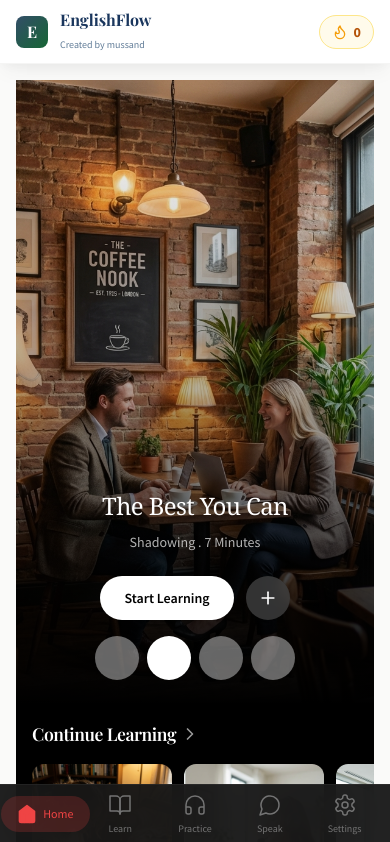
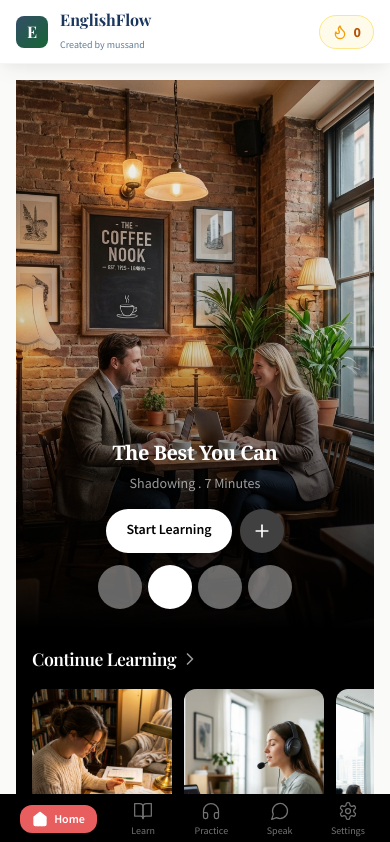
Before and after one commit to stutrailers-dev/englishflow, a React (Vite) app: page / in a window 390 px wide. Shown: the top 842 px of the page. Built offline with nearby package versions, Linux system fonts and the light colour scheme.

Commit message:
fix: Correct hero height (65vh), smaller dot indicators, white button, proper TabBar design

```diff
--- a/src/components/common/TabBar.tsx
+++ b/src/components/common/TabBar.tsx
@@ -12,80 +12,45 @@ const tabs = [
 export default function TabBar() {
   const location = useLocation()
 
-  // Learn tab aktif mi kontrolü
   const isLearnActive = ['/learn', '/vocabulary', '/tenses'].includes(location.pathname)
-
-  // Practice tab aktif mi kontrolü
   const isPracticeActive = ['/practice', '/chunks', '/shadowing'].includes(location.pathname)
 
   return (
     <nav
-      className="fixed bottom-0 left-0 right-0 z-50 md:hidden"
-      style={{
-        paddingBottom: 'env(safe-area-inset-bottom)'
-      }}
+      className="fixed bottom-0 left-0 right-0 z-50 md:hidden bg-black"
+      style={{ paddingBottom: 'env(safe-area-inset-bottom)' }}
     >
-      {/* Dark background */}
-      <div className="absolute inset-0 bg-neutral-900/95 backdrop-blur-xl border-t border-white/5" />
-
-      {/* Tab items */}
-      <div
-        className="relative flex justify-around items-center h-[60px]"
-        style={{
-          paddingLeft: 'max(8px, env(safe-area-inset-left))',
-          paddingRight: 'max(8px, env(safe-area-inset-right))'
-        }}
-      >
+      <div className="flex justify-around items-center h-[50px] px-2">
         {tabs.map((tab) => {
           const Icon = tab.icon
-
-          // Özel aktif kontrolleri
           let isActive = location.pathname === tab.path
           if (tab.path === '/learn') isActive = isLearnActive
           if (tab.path === '/practice') isActive = isPracticeActive
 
-          // Home tab için özel styling (kırmızı pill)
           const isHome = tab.path === '/'
 
           return (
             <NavLink
               key={tab.path}
               to={tab.path}
-              className="flex flex-col items-center justify-center flex-1"
+              className="flex flex-col items-center justify-center"
               style={{ touchAction: 'manipulation', WebkitTapHighlightColor: 'transparent' }}
             >
               {isActive && isHome ? (
-                // Home active - red pill with icon and label
-                <div className="flex items-center gap-1.5 px-4 py-2 bg-red-500/20 rounded-full">
-                  <Icon
-                    className="w-5 h-5 text-red-500"
-                    strokeWidth={2}
-                    fill="currentColor"
-                  />
-                  <span className="text-xs font-medium text-red-500">
-                    {tab.label}
-                  </span>
-                </div>
-              ) : isActive ? (
-                // Other tabs active - white
-                <div className="flex flex-col items-center">
-                  <Icon
-                    className="w-6 h-6 text-white"
-                    strokeWidth={2}
-                    fill="currentColor"
-                  />
-                  <span className="text-[10px] font-medium text-white mt-1">
-                    {tab.label}
-                  </span>
+                /* Home Active - Red background pill with icon + label inside */
+                <div className="flex items-center gap-1.5 px-3 py-1.5 bg-[#E85D5D] rounded-xl">
+                  <Icon className="w-4 h-4 text-white" strokeWidth={2} fill="white" />
+                  <span className="text-xs font-semibold text-white">{tab.label}</span>
                 </div>
               ) : (
-                // Inactive - gray icon only
-                <div className="flex flex-col items-center py-2">
+                /* Other tabs - icon above label */
+                <div className="flex flex-col items-center gap-0.5">
                   <Icon
-                    className="w-6 h-6 text-neutral-500"
+                    className={`w-5 h-5 ${isActive ? 'text-white' : 'text-neutral-500'}`}
                     strokeWidth={1.5}
+                    fill={isActive ? 'currentColor' : 'none'}
                   />
-                  <span className="text-[10px] font-medium text-neutral-500 mt-1">
+                  <span className={`text-[10px] ${isActive ? 'text-white' : 'text-neutral-500'}`}>
                     {tab.label}
                   </span>
                 </div>
--- a/src/components/dashboard/HeroCarousel.tsx
+++ b/src/components/dashboard/HeroCarousel.tsx
@@ -67,25 +67,16 @@ export default function HeroCarousel() {
         }
     }, [currentIndex])
 
-    // Auto-play functionality
     useEffect(() => {
         if (!isAutoPlaying) return
-
-        const interval = setInterval(() => {
-            paginate(1)
-        }, 5000)
-
+        const interval = setInterval(() => paginate(1), 5000)
         return () => clearInterval(interval)
     }, [isAutoPlaying, paginate])
 
     const handleDragEnd = (_: MouseEvent | TouchEvent | PointerEvent, { offset, velocity }: PanInfo) => {
         const swipe = swipePower(offset.x, velocity.x)
-
-        if (swipe < -swipeConfidenceThreshold) {
-            paginate(1)
-        } else if (swipe > swipeConfidenceThreshold) {
-            paginate(-1)
-        }
+        if (swipe < -swipeConfidenceThreshold) paginate(1)
+        else if (swipe > swipeConfidenceThreshold) paginate(-1)
         setIsAutoPlaying(true)
     }
 
@@ -102,11 +93,7 @@ export default function HeroCarousel() {
             x: direction > 0 ? '100%' : '-100%',
             opacity: 0.5
         }),
-        center: {
-            zIndex: 1,
-            x: 0,
-            opacity: 1
-        },
+        center: { zIndex: 1, x: 0, opacity: 1 },
         exit: (direction: number) => ({
             zIndex: 0,
             x: direction < 0 ? '100%' : '-100%',
@@ -117,11 +104,11 @@ export default function HeroCarousel() {
     return (
         <div
             className="relative w-full"
-            style={{ height: 'calc(100vh - 220px)' }}
+            style={{ height: '65vh' }}
             onMouseEnter={() => setIsAutoPlaying(false)}
             onMouseLeave={() => setIsAutoPlaying(true)}
         >
-            {/* Full screen hero image */}
+            {/* Full screen hero image - no margins */}
             <AnimatePresence initial={false} custom={direction} mode="popLayout">
                 <motion.div
                     key={currentIndex}
@@ -140,68 +127,61 @@ export default function HeroCarousel() {
                     onDragEnd={handleDragEnd}
                     className="absolute inset-0 cursor-grab active:cursor-grabbing"
                 >
-                    {/* Image */}
                     <img
                         src={currentSlide.image}
                         alt={currentSlide.title}
                         className="w-full h-full object-cover"
                         loading="eager"
                     />
-
-                    {/* Gradient Overlay - stronger at bottom */}
-                    <div className="absolute inset-0 bg-gradient-to-t from-black via-black/30 to-transparent" />
+                    <div className="absolute inset-0 bg-gradient-to-t from-black via-black/20 to-transparent" />
                 </motion.div>
             </AnimatePresence>
 
-            {/* Content - Fixed position, centered */}
-            <div className="absolute bottom-0 left-0 right-0 z-10 flex flex-col items-center pb-6 px-6">
-                {/* Title - Serif font, centered */}
+            {/* Content */}
+            <div className="absolute bottom-0 left-0 right-0 z-10 flex flex-col items-center pb-5 px-6">
                 <motion.h1
                     key={`title-${currentIndex}`}
-                    initial={{ opacity: 0, y: 20 }}
+                    initial={{ opacity: 0, y: 10 }}
                     animate={{ opacity: 1, y: 0 }}
-                    transition={{ delay: 0.1 }}
-                    className="text-3xl md:text-4xl font-serif font-normal text-white text-center mb-2"
+                    className="text-2xl md:text-3xl font-serif text-white text-center mb-1"
                     style={{ fontFamily: 'Georgia, serif' }}
                 >
                     {currentSlide.title}
                 </motion.h1>
 
-                {/* Category and Duration */}
                 <motion.p
                     key={`subtitle-${currentIndex}`}
                     initial={{ opacity: 0 }}
                     animate={{ opacity: 1 }}
-                    transition={{ delay: 0.2 }}
-                    className="text-white/70 text-sm mb-6"
+                    className="text-white/60 text-sm mb-4"
                 >
                     {currentSlide.category} . {currentSlide.duration}
                 </motion.p>
 
-                {/* CTA Buttons */}
-                <div className="flex items-center gap-3 mb-4">
+                {/* CTA Buttons - WHITE background for Start Learning */}
+                <div className="flex items-center gap-2 mb-3">
                     <Link
                         to={currentSlide.ctaLink}
-                        className="px-6 py-3 bg-white text-black font-semibold rounded-full hover:bg-white/90 transition-colors text-sm"
+                        className="px-5 py-2.5 bg-white text-black font-semibold rounded-full text-sm shadow-lg"
                     >
                         Start Learning
                     </Link>
-                    <button className="w-11 h-11 bg-neutral-700/80 backdrop-blur-sm rounded-full flex items-center justify-center hover:bg-neutral-600/80 transition-colors">
+                    <button className="w-10 h-10 bg-neutral-700 rounded-full flex items-center justify-center">
                         <Plus className="w-5 h-5 text-white" />
                     </button>
                 </div>
 
-                {/* Dot Indicators - 7 dots, pill shape for active */}
-                <div className="flex items-center gap-2">
+                {/* Dot Indicators - SMALL dots */}
+                <div className="flex items-center gap-1.5">
                     {heroSlides.map((_, index) => (
                         <button
                             key={index}
                             onClick={() => handleDotClick(index)}
                             className={`transition-all duration-300 rounded-full ${index === currentIndex
-                                    ? 'w-6 h-2 bg-white'
-                                    : 'w-2 h-2 bg-white/40 hover:bg-white/60'
+                                    ? 'w-5 h-1.5 bg-white'
+                                    : 'w-1.5 h-1.5 bg-white/40'
                                 }`}
-                            aria-label={`Go to slide ${index + 1}`}
+                            aria-label={`Slide ${index + 1}`}
                         />
                     ))}
                 </div>
```
